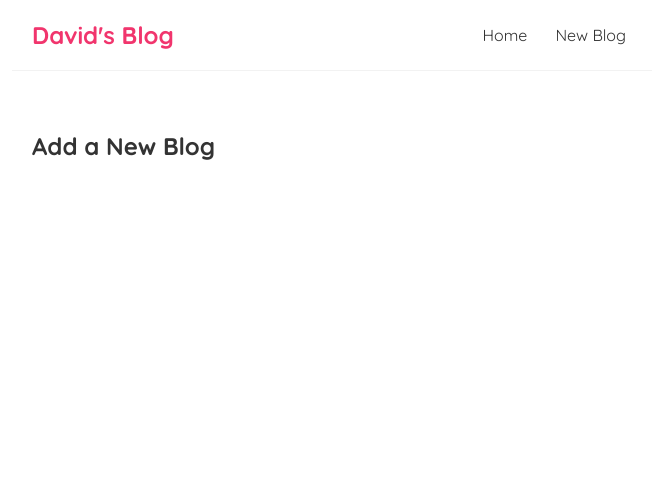
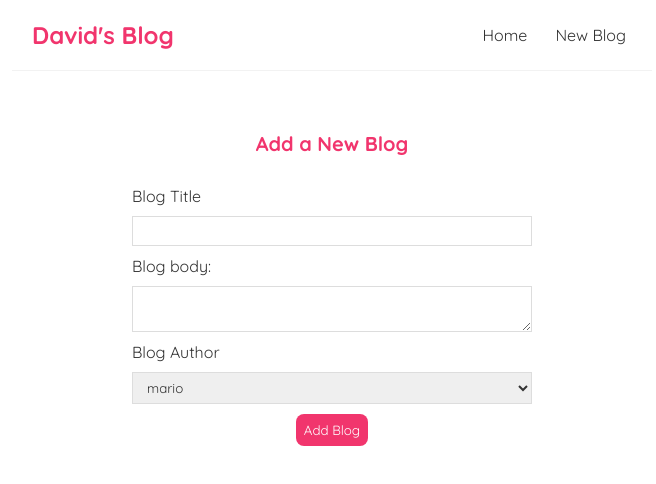
Before and after one commit to david-bergstrom-cohort225/react-practice, a React (Create React App) app: page /create in a window 1280 px wide. Shown: the top 484 px of the page, without its empty margins (308-964 px from the left). Built offline with nearby package versions, Linux system fonts and the light colour scheme.

Commit message:
Routes, Forms and User Input, Redirects, 404 Errors

```diff
--- a/src/App.js
+++ b/src/App.js
@@ -1,7 +1,9 @@
 import Navbar from './Navbar';
 import Home from './Home';
 import Create from './Create';
+import BlogDetails from './BlogDetails';
 import { BrowserRouter as Router, Route, Switch } from 'react-router-dom';
+import NotFound from './NotFound';
 
 
 function App() {
@@ -20,6 +22,14 @@
               <Create />
             </Route>
 
+            <Route exact path="/blogs/:id">
+              <BlogDetails />
+            </Route>
+
+            <Route exact path="*">
+              <NotFound />
+            </Route>
+
           </Switch>
         </div>
       </div>
--- /dev/null
+++ b/src/BlogDetails.js
@@ -0,0 +1,37 @@
+import { useHistory, useParams } from "react-router-dom";
+import useFetch from "./useFetch";
+
+const BlogDetails = () => {
+
+    //Use Params allows us to grab parameters from the route using destructuring
+    const { id } = useParams();
+
+    const { data: blog, error, isPending } = useFetch('http://localhost:8000/blogs/' + id);
+    const history = useHistory();
+
+    //Handles the request to delete blog and then redirects user back to homepage
+    const handleClick = () => {
+        fetch('http://localhost:8000/blogs/' + blog.id, {
+            method: 'DELETE'
+        }).then(() => {
+            history.push('/');
+        })
+    }
+
+    return (
+        <div className="blog-details">
+            {isPending && <div>Loading...</div>}
+            {error && <div> {error}</div>}
+            {blog && (
+                <article>
+                    <h2>{blog.title}</h2>
+                    <p>Written by {blog.author}</p>
+                    <div>{blog.body}</div>
+                    <button onClick={handleClick}>Delete</button>
+                </article>
+            )}
+        </div>
+    );
+}
+
+export default BlogDetails;
--- a/src/BlogList.js
+++ b/src/BlogList.js
@@ -1,3 +1,5 @@
+import { Link } from "react-router-dom";
+
 const BlogList = ({ blogs, title }) => {
 
     return (
@@ -5,8 +7,10 @@
             <h2>{title}</h2>
             {blogs.map((blog) => (
                 <div className="blog-preview" key={blog.id}>
-                    <h2>{blog.title}</h2>
-                    <p>Written by {blog.author}</p>
+                    <Link to={`/blogs/${blog.id}`}>
+                        <h2>{blog.title}</h2>
+                        <p>Written by {blog.author}</p>
+                    </Link>
                 </div>
             ))}
         </div>
--- a/src/Create.js
+++ b/src/Create.js
@@ -1,7 +1,65 @@
+import { useState } from "react";
+import { useHistory } from "react-router-dom";
+
 const Create = () => {
+
+    //Store User Input
+    const [title, setTitle] = useState('');
+    const [body, setBody] = useState('');
+    const [author, setAuthor] = useState('mario');
+
+    //State to show that user input is being added to database
+    const [isPending, setIsPending] = useState(false);
+    const history = useHistory();
+
+    //Handling the submit button
+    const handleSubmit = e => {
+        //Prevent Default Refresh when submitting
+        e.preventDefault();
+
+        //Save the user input in an object
+        const blog = { title, body, author };
+        // console.log(blog);
+
+
+        //Set isPending to True to show that fetch post is running
+        setIsPending(true);
+
+        //Steps to upload user created blog to the Database
+        fetch('http://localhost:8000/blogs', {
+            method: 'POST',
+            headers: { "Content-Type": "application/json" },
+            body: JSON.stringify(blog)
+        }).then(() => {
+            console.log("New Blog Added");
+            setIsPending(false);
+            history.push('/');
+        });
+
+    }
+
     return (
         <div className="create">
             <h2>Add a New Blog</h2>
+            <form onSubmit={handleSubmit}>
+                <label>Blog Title</label>
+                {/* Grab the event target value */}
+                <input type="text" required value={title} onChange={e => setTitle(e.target.value)} />
+
+                <label>Blog body:</label>
+                <textarea required value={body} onChange={e => setBody(e.target.value)}></textarea>
+
+                <label>Blog Author</label>
+                <select value={author} onChange={e => setAuthor(e.target.value)}>
+                    <option value="mario">mario</option>
+                    <option value="yoshi">yoshi</option>
+                </select>
+
+                {/* Outputs if isPending is False */}
+                {!isPending && <button>Add Blog</button>}
+                {/* Outputs if isPending is True */}
+                {isPending && <button disabled>Ading Blog...</button>}
+            </form>
         </div>
     );
 }
--- a/src/Navbar.js
+++ b/src/Navbar.js
@@ -1,10 +1,12 @@
+import { Link } from "react-router-dom";
+
 const Navbar = () => {
     return (
         <nav className="navbar">
             <h1>David's Blog</h1>
             <div className="links">
-                <a href="/">Home</a>
-                <a href="/create">New Blog</a>
+                <Link to="/">Home</Link>
+                <Link to="/create">New Blog</Link>
             </div>
         </nav>
     );
--- /dev/null
+++ b/src/NotFound.js
@@ -0,0 +1,13 @@
+import { Link } from "react-router-dom";
+
+const NotFound = () => {
+    return (
+        <div className="not-found">
+            <h2>Sorry</h2>
+            <p>That page cannot be found</p>
+            <Link to="/">Back to homepage...</Link>
+        </div>
+    );
+}
+
+export default NotFound;
--- a/src/index.css
+++ b/src/index.css
@@ -56,3 +56,63 @@
   color: #f1356d;
   margin-bottom: 8px;
 }
+
+.blog-preview a {
+  text-decoration: none;
+}
+
+/* blog details page */
+.blog-details h2 {
+  font-size: 20px;
+  color: #f1356d;
+  margin-bottom: 10px;
+}
+
+.blog-details div {
+  margin: 20px 0;
+}
+
+.blog-details button {
+  background: #f1356d;
+  color: #fff;
+  border: 0;
+  padding: 8px;
+  border-radius: 8px;
+  cursor: pointer;
+}
+
+/* create new blog form */
+.create {
+  max-width: 400px;
+  margin: 0 auto;
+  text-align: center;
+}
+
+.create label {
+  text-align: left;
+  display: block;
+}
+
+.create h2 {
+  font-size: 20px;
+  color: #f1356d;
+  margin-bottom: 30px;
+}
+
+.create input, .create textarea, .create select {
+  width: 100%;
+  padding: 6px 10px;
+  margin: 10px 0;
+  border: 1px solid #ddd;
+  box-sizing: border-box;
+  display: block;
+}
+
+.create button {
+  background: #f1356d;
+  color: #fff;
+  border: 0;
+  padding: 8px;
+  border-radius: 8px;
+  cursor: pointer;
+}
--- a/src/useFetch.js
+++ b/src/useFetch.js
@@ -13,8 +13,12 @@
 
     //Fetch Data using Fetch API
     useEffect(() => {
-        setTimeout(() => {
-            fetch(url)
+
+        //Used to stop fetch if necessary
+        const abortCont = new AbortController();
+
+
+        fetch(url, { signal: abortCont.signal })
             .then(response => {
                 if (!response.ok) {
                     throw Error('Could not fetch data for that resource');
@@ -25,13 +29,21 @@
                 setIsPending(false);
                 setError(null);
             }).catch(err => {
+                if (err.name === 'AbortError') {
+                    console.log('Fetch Aborted');
+                } else {
                     setError(err.message);
                     setIsPending(false);
+                }
             });
-        }, 1000)
+
+
+        //Aborts whatever fetch is running
+        return () => abortCont.abort;
+
     }, [url]);
 
-    return { data, isPending, error}
+    return { data, isPending, error }
 
 };
 
```
Also changed, not shown: data/db.json (+0 -6 lines). Lines whose indentation alone changed are shown as unchanged.
